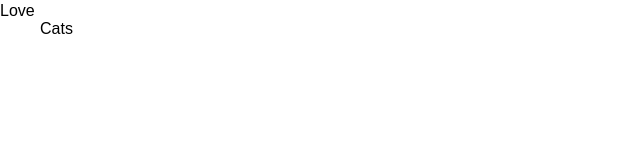
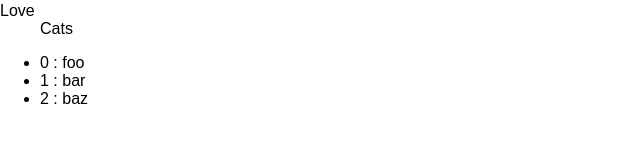
Before and after one commit to ShuheiKgy/react_app_003, a React (Create React App) app: page / in a window 1280 px wide. Shown: the part 346-488 px from the top of the page, without its empty margins (0-640 px from the left). Built offline with nearby package versions, Linux system fonts and the light colour scheme.

Commit message:
Listの学習

```diff
--- a/src/App.js
+++ b/src/App.js
@@ -1,14 +1,18 @@
 import React, {Component} from 'react';
 import Hello from './hello';
 import Profile from './profile';
+import List from './list';
 
 class App extends Component {
   render() {
+    const listData = ['foo', 'bar', 'baz'];
+
     return(
       <div>
         <Hello name="Taro" />
         <Profile name="Taro" age="20" love="Game" />
         <Profile name="Hanako" age="10" love="Cats" />
+        <List data={listData} />
       </div>
     );
   }
--- /dev/null
+++ b/src/list.js
@@ -0,0 +1,15 @@
+import React from 'react';
+
+const List = (props) => {
+    const items = props.data.map((text, index) => {
+        return <li>{index} : {text}</li>
+    });
+
+    return (
+        <ul>
+            {items}
+        </ul>
+    );
+}
+
+export default List;
```
